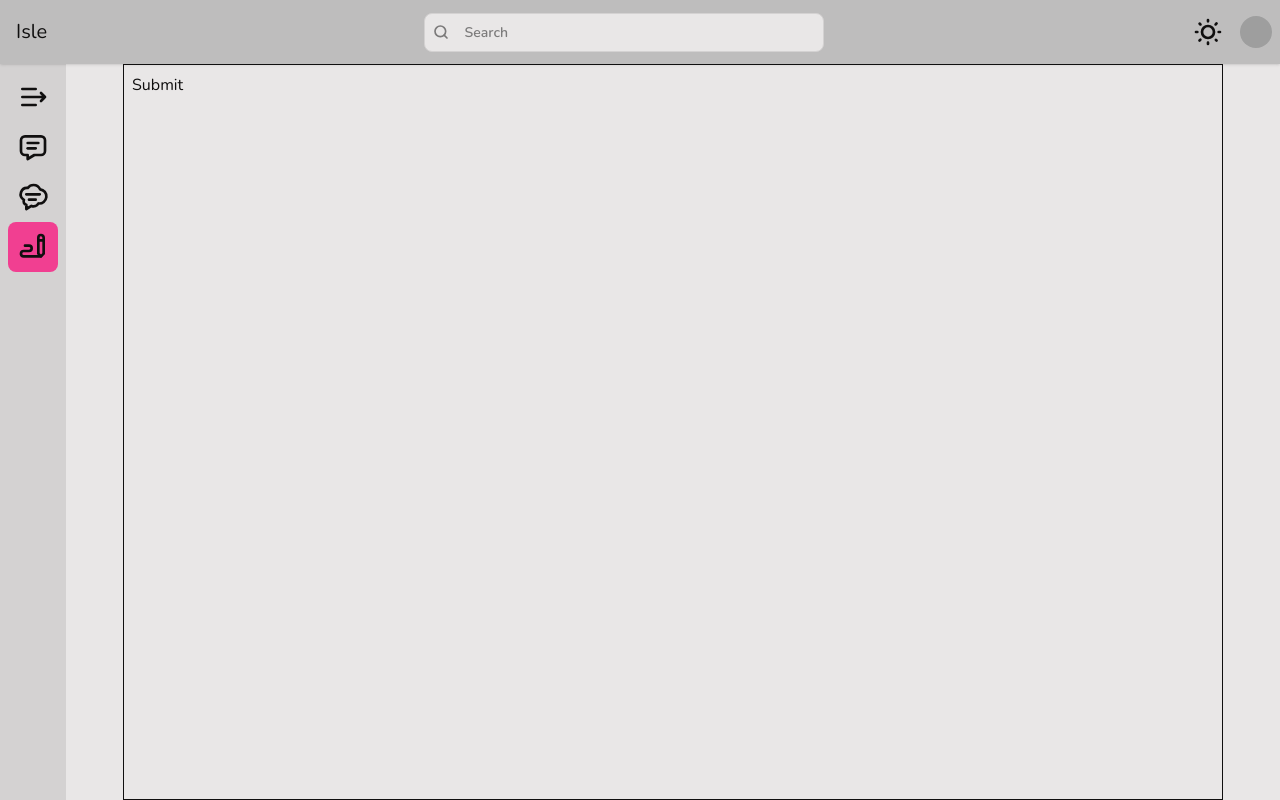
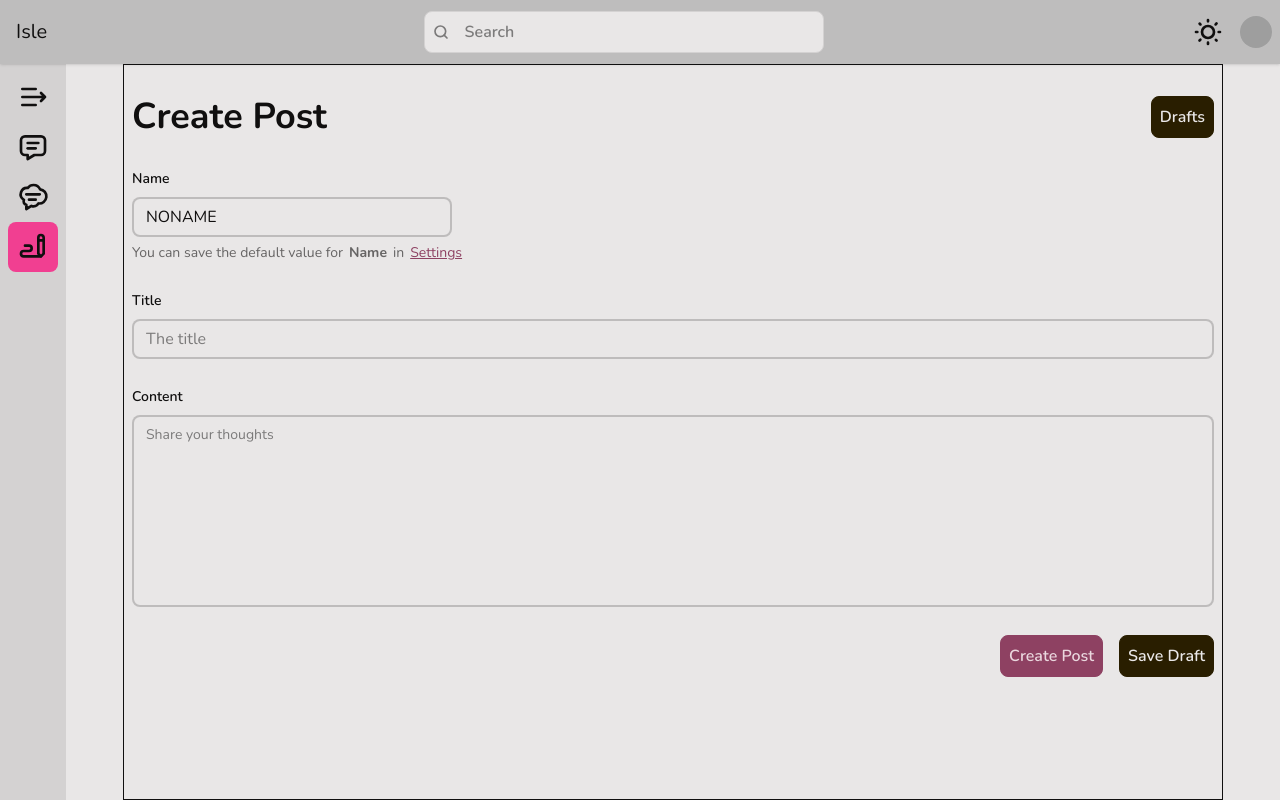
Before and after one commit to Damianouo/isle, a React (Vite) app: page /submit in a window 1280 px wide. Built offline with nearby package versions, Linux system fonts and the light colour scheme; grey boxes are pictures that could not be loaded.

Commit message:
feat:Submit page, enhance styling

```diff
--- a/src/App.jsx
+++ b/src/App.jsx
@@ -2,7 +2,6 @@ import { createBrowserRouter, RouterProvider } from "react-router";
 import Root from "./layouts/Root.jsx";
 import Home from "./pages/Home/Home.jsx";
 import Posts from "./pages/Posts/Posts.jsx";
-import PrivatePosts from "./pages/PrivatePosts/PrivatePosts.jsx";
 import Post from "./pages/Post/Post.jsx";
 import Submit from "./pages/Submit/Submit.jsx";
 import Settings from "./pages/Settings/Settings.jsx";
@@ -14,9 +13,8 @@ const router = createBrowserRouter([
     children: [
       { index: true, element: <Home /> },
       { path: "posts", element: <Posts /> },
-      { path: "post/:id", element: <Post /> },
-      { path: "privatePosts", element: <PrivatePosts /> },
-      { path: "privatePosts/:id", element: <Post /> },
+      { path: "posts/:id", element: <Post /> },
+      { path: "privatePosts", element: <Posts /> },
       { path: "submit", element: <Submit /> },
       { path: "settings", element: <Settings /> },
     ],
--- a/src/components/Header/SearchBtn.jsx
+++ b/src/components/Header/SearchBtn.jsx
@@ -2,16 +2,17 @@ import SearchIcon from "../../assets/icons/SearchIcon.jsx";
 import SearchModal from "./SearchModal.jsx";
 
 function SearchBtn() {
+  const id = "searchModal";
   return (
     <div className="flex flex-1 justify-center">
       <button
         className="btn bg-base-100 hover:bg-base-200 max-w-100 flex-1 gap-0"
-        onClick={() => document.getElementById("searchModal").showModal()}
+        onClick={() => document.getElementById(id).showModal()}
       >
         <SearchIcon className="mr-4 size-4" />
         <p className="text-base-content/50 text-xllg flex-1 text-left">Search</p>
       </button>
-      <SearchModal />
+      <SearchModal id={id} />
     </div>
   );
 }
--- a/src/components/Header/SearchInput.jsx
+++ b/src/components/Header/SearchInput.jsx
@@ -1,6 +1,6 @@
 function SearchInput() {
   return (
-    <label className="input w-full rounded-none border-0 border-b text-lg transition focus-within:outline-none focus:outline-none">
+    <label className="input w-full rounded-none border-0 border-b text-lg">
       <svg className="h-[1em] opacity-50" xmlns="http://www.w3.org/2000/svg" viewBox="0 0 24 24">
         <g
           strokeLinejoin="round"
--- a/src/components/Header/SearchModal.jsx
+++ b/src/components/Header/SearchModal.jsx
@@ -1,12 +1,12 @@
 import SearchInput from "./SearchInput";
 import SearchResult from "./SearchResult";
 
-function SearchModal() {
+function SearchModal({ id }) {
   return (
-    <dialog id="searchModal" className="modal">
+    <dialog id={id} className="modal">
       <div className="modal-box flex min-h-[500px] max-w-[600px] flex-col gap-2 p-2">
         <SearchInput />
-        <SearchResult />
+        <SearchResult id={id} />
       </div>
       <form method="dialog" className="modal-backdrop">
         <button>close</button>
--- a/src/components/Header/SearchResult.jsx
+++ b/src/components/Header/SearchResult.jsx
@@ -8,12 +8,16 @@ const result = [
   { id: "post5", title: "Your Daily Dose of Internet", author: "Daily Dose of Internet" },
 ];
 
-function SearchResult() {
+function SearchResult({ id }) {
   return (
     <ul className="menu rounded-box w-full text-lg">
       {result.map((item) => (
         <li key={item.id}>
-          <Link to={`/posts:${item.id}`} className="grid grid-cols-[1fr_auto] py-4">
+          <Link
+            to={`/posts/${item.id}`}
+            className="grid grid-cols-[1fr_auto] py-4"
+            onClick={() => document.getElementById(id).close()}
+          >
             <span className="line-clamp-1">{item.title}</span>
             <span className="text-base">{`--${item.author}`}</span>
           </Link>
--- a/src/index.css
+++ b/src/index.css
@@ -5,10 +5,17 @@
     themes: garden --default, dracula --prefersdark;
     exclude: rootscrollgutter;
 }
+
 @theme {
     --default-font-family: 'Nunito', sans-serif;
     --default-transition-duration: 250ms;
+    --fontsize: 16px;
 }
+
+.active {
+    @apply bg-primary/70;
+}
+
 @utility icon {
     @apply inline-block size-6 md:size-8;
 }
@@ -25,6 +32,18 @@
     @apply block;
 }
 
-.active {
-    @apply bg-primary/70;
+@utility fieldset {
+    @apply text-sm;
 }
+
+@utility input {
+    --border: 2px;
+    @apply text-base transition focus-within:outline-none focus:outline-none;
+}
+
+@utility textarea {
+    --border: 2px;
+    resize: none;
+    overflow-y: hidden;
+    @apply transition focus-within:outline-none focus:outline-none;
+}
--- a/src/pages/Posts/Posts.jsx
+++ b/src/pages/Posts/Posts.jsx
@@ -19,11 +19,11 @@ function Posts() {
 export default Posts;
 
 const postsData = [
-  { id: "postdata1", title: "You got a problem.", author: "Drifter", date: "5/24" },
-  { id: "postdata2", title: "Its never easy.", author: "NONAME", date: "5/25" },
-  { id: "postdata3", title: "I tried, but I failed.", author: "Drifter", date: "5/26" },
-  { id: "postdata4", title: "Miss the love Ive never had.", author: "Drifter", date: "5/27" },
-  { id: "postdata5", title: "We are so COOKED.", author: "NONAME", date: "5/28" },
+  { id: "post1", title: "You got a problem.", author: "Drifter", date: "5/24" },
+  { id: "post2", title: "Its never easy.", author: "NONAME", date: "5/25" },
+  { id: "post3", title: "I tried, but I failed.", author: "Drifter", date: "5/26" },
+  { id: "post4", title: "Miss the love Ive never had.", author: "Drifter", date: "5/27" },
+  { id: "post5", title: "We are so COOKED.", author: "NONAME", date: "5/28" },
 ];
 
 function PostsList() {
@@ -31,7 +31,7 @@ function PostsList() {
     <ul className="menu divide-base-content/30 w-auto divide-y text-base">
       {postsData.map((post) => (
         <li key={post.id}>
-          <Link to={`/post/${post.id}`} className="block">
+          <Link to={`/posts/${post.id}`} className="block">
             <h2 className="line-clamp-1 text-2xl font-bold">{post.title}</h2>
             <p className="text-base-content/70 flex items-center gap-2">
               <span>{post.author}</span>
--- a/src/pages/PrivatePosts/PrivatePosts.jsx
+++ /dev/null
@@ -1,5 +0,0 @@
-function PrivatePosts() {
-  return <div className="">PrivatePosts</div>;
-}
-
-export default PrivatePosts;
--- a/src/pages/Submit/Submit.jsx
+++ b/src/pages/Submit/Submit.jsx
@@ -1,6 +1,82 @@
+import { Form, Link } from "react-router";
+import { useState } from "react";
+
 function Submit() {
+  const [postContent, setPostContent] = useState(() => {
+    const unsavedPostContent = localStorage.getItem("unsavedPostContent");
+    if (unsavedPostContent) return JSON.parse(unsavedPostContent);
+    return {
+      title: "",
+      content: "",
+    };
+  });
+
+  const handleChange = ({ target }) => {
+    function autoResize(textarea) {
+      textarea.style.height = "auto";
+      textarea.style.height = textarea.scrollHeight + "px";
+    }
+
+    if (target.name === "content") {
+      autoResize(target);
+    }
+    const nextPostContent = {
+      ...postContent,
+      [target.name]: target.value,
+    };
+    setPostContent(nextPostContent);
+
+    localStorage.setItem("unsavedPostContent", JSON.stringify(nextPostContent));
+  };
+
   return (
-    <div>Submit</div>
+    <div>
+      <div className="flex items-center justify-between">
+        <h1 className="my-6 text-4xl font-bold">Create Post</h1>
+        <button className="btn btn-neutral">Drafts</button>
+      </div>
+      <Form action="" method="post" className="space-y-4">
+        {/*Name*/}
+        <fieldset className="fieldset">
+          <legend className="fieldset-legend">Name</legend>
+          <input type="text" className="input" placeholder="Your Name" defaultValue="NONAME" />
+          <p className="label">
+            You can save the default value for <b>Name</b> in
+            <Link to="/settings" className="link link-secondary transition-colors">
+              Settings
+            </Link>
+          </p>
+        </fieldset>
+        {/*Title*/}
+        <fieldset className="fieldset">
+          <legend className="fieldset-legend">Title</legend>
+          <input
+            type="text"
+            className="input w-full"
+            name="title"
+            placeholder="The title"
+            value={postContent.title}
+            onChange={handleChange}
+          />
+        </fieldset>
+        {/*content*/}
+        <fieldset className="fieldset">
+          <legend className="fieldset-legend">Content</legend>
+          <textarea
+            className="textarea min-h-48 w-full"
+            name="content"
+            placeholder="Share your thoughts"
+            value={postContent.content}
+            onChange={handleChange}
+          ></textarea>
+        </fieldset>
+      </Form>
+      {/*submit*/}
+      <div className="mt-6 flex items-center justify-end gap-4">
+        <button className="btn btn-secondary">Create Post</button>
+        <button className="btn btn-neutral">Save Draft</button>
+      </div>
+    </div>
   );
 }
 
```
